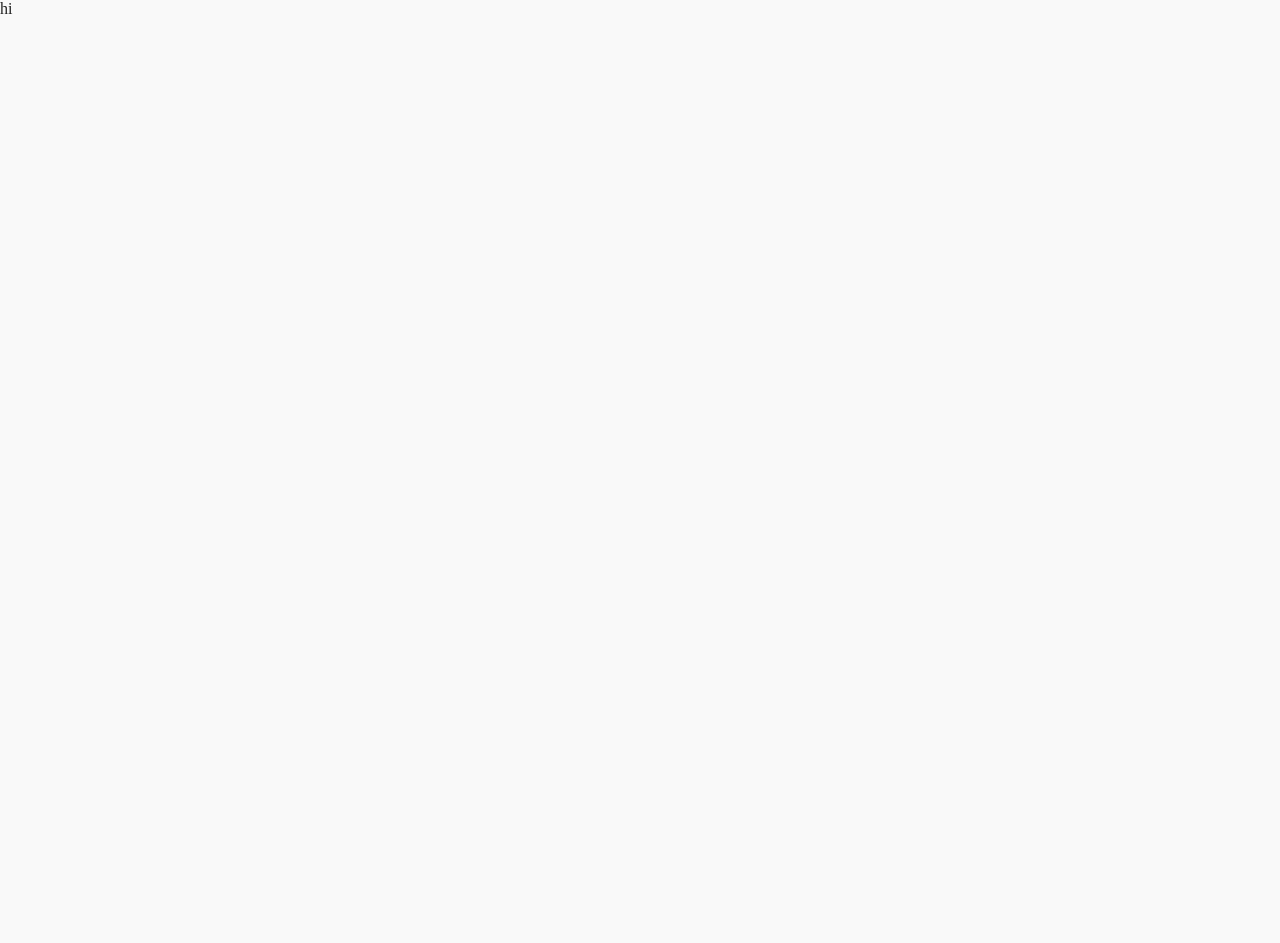
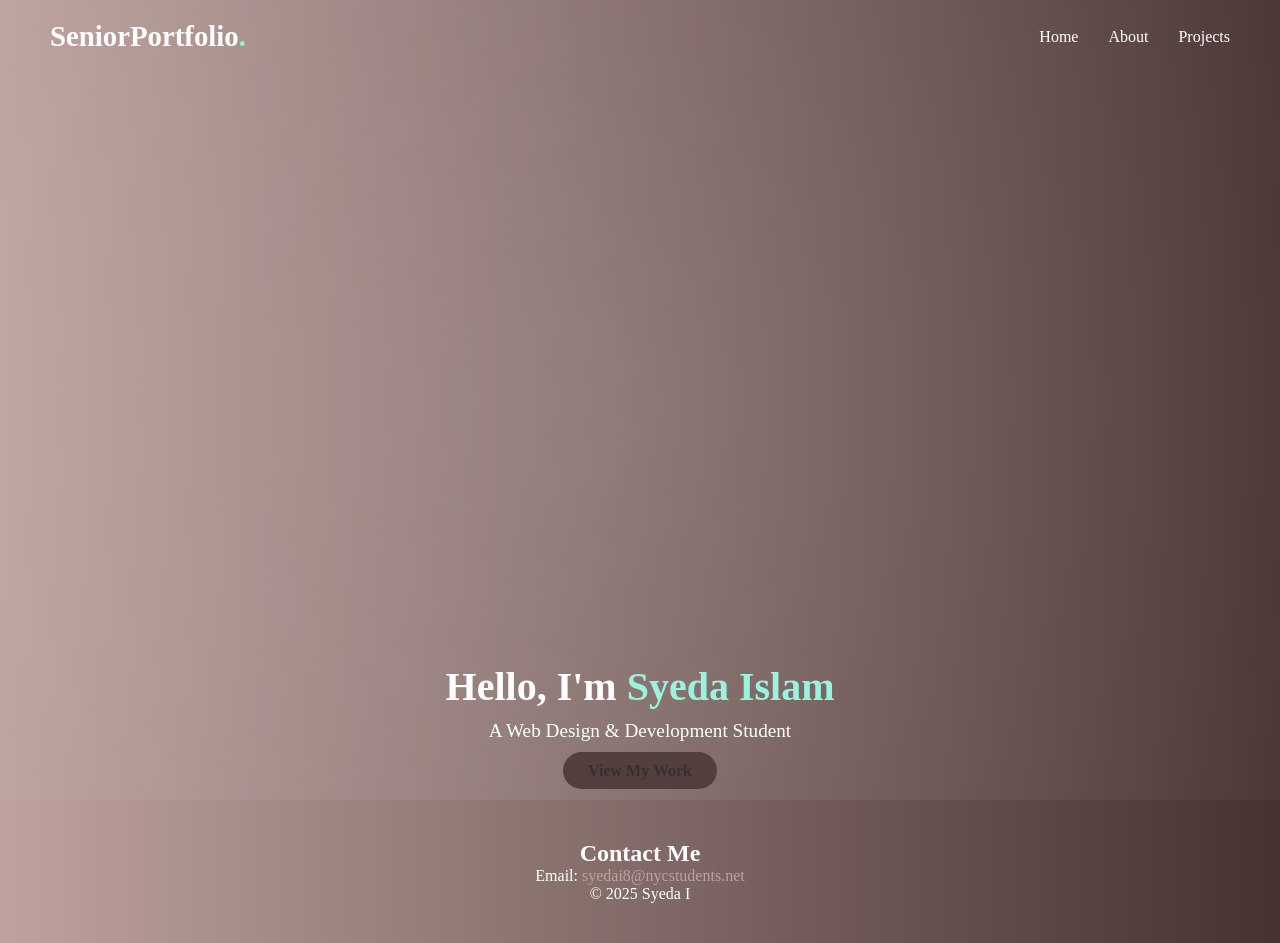
Before and after one commit to syedai8/Senior_Portfolio, a plain HTML site: page abt.html in a window 1280 px wide. Before the commit the page ends 800 px from the top, so only its background shows below. Drawn offline with Linux system fonts and the light colour scheme.

Commit message:
Update abt.html

```diff
--- a/abt.html
+++ b/abt.html
@@ -5,9 +5,28 @@
 		<meta name="viewport" content="width=device-width">
 		<title>Syeda Islam About Me</title>
 		<link href="style.css" rel="stylesheet" type="text/css" />
-	  <link href="favicon.png" rel="icon" type="image/png">
+		<link href="favicon.jpg" rel="icon" type="image/jpg">
 	</head>
 	<body>
-    <p>hi</p>
+		<header class="hero">
+				<nav>
+						<h1 class="logo">SeniorPortfolio<span>.</span></h1>
+						<ul class="nav-links">
+								<li><a href="index.html">Home</a></li>
+								<li><a href="abt.html">About</a></li>
+								<li><a href="projects.html">Projects</a></li>
+						</ul>
+				</nav>
+				<div class="hero-content">
+					<h2>Hello, I'm <span>Syeda Islam</span></h2>
+					<p>A Web Design & Development Student</p>
+					<a href="projects.html" class="btn">View My Work</a>
+				</div>
+		</header>
+		<footer id="contact">
+				<h2>Contact Me</h2>
+				<p>Email: <a href="mailto:syedai8@nycstudents.net">syedai8@nycstudents.net</a></p>
+				<p>© 2025 Syeda I</p>
+		</footer>
 	</body>
 </html>
```
Lines whose indentation alone changed are shown as unchanged.
